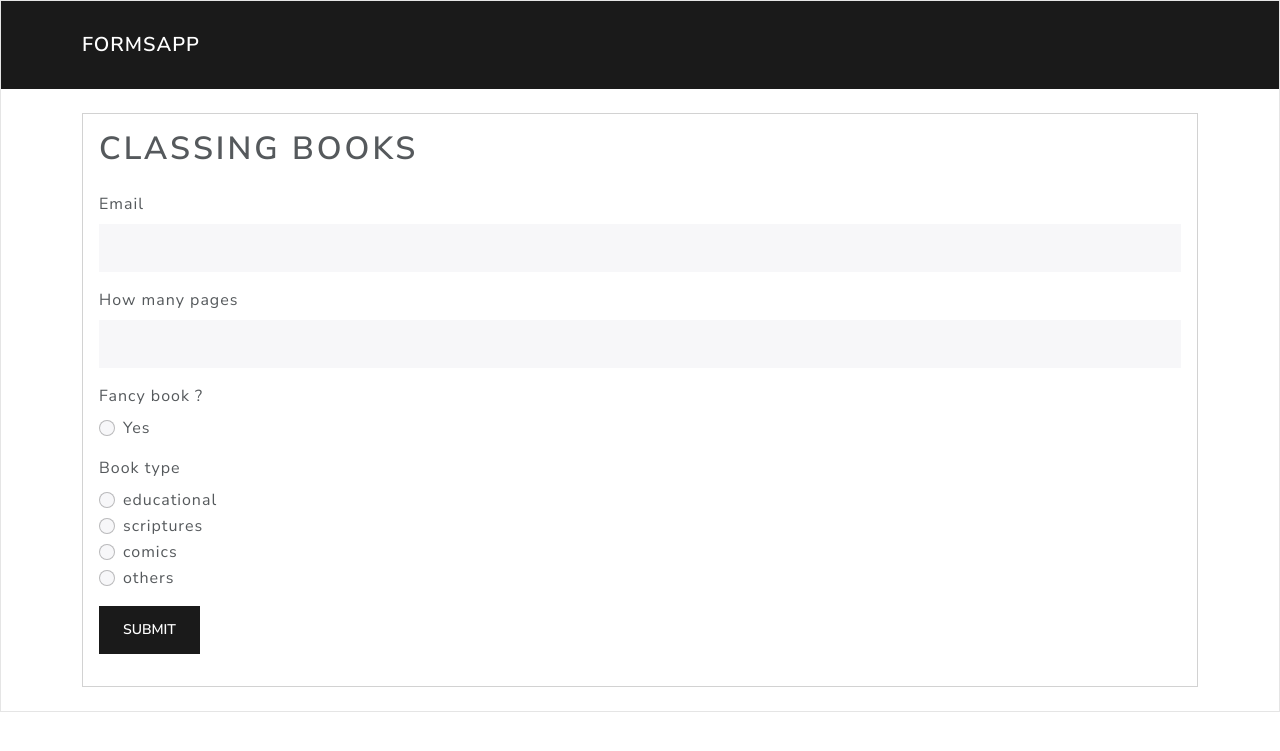
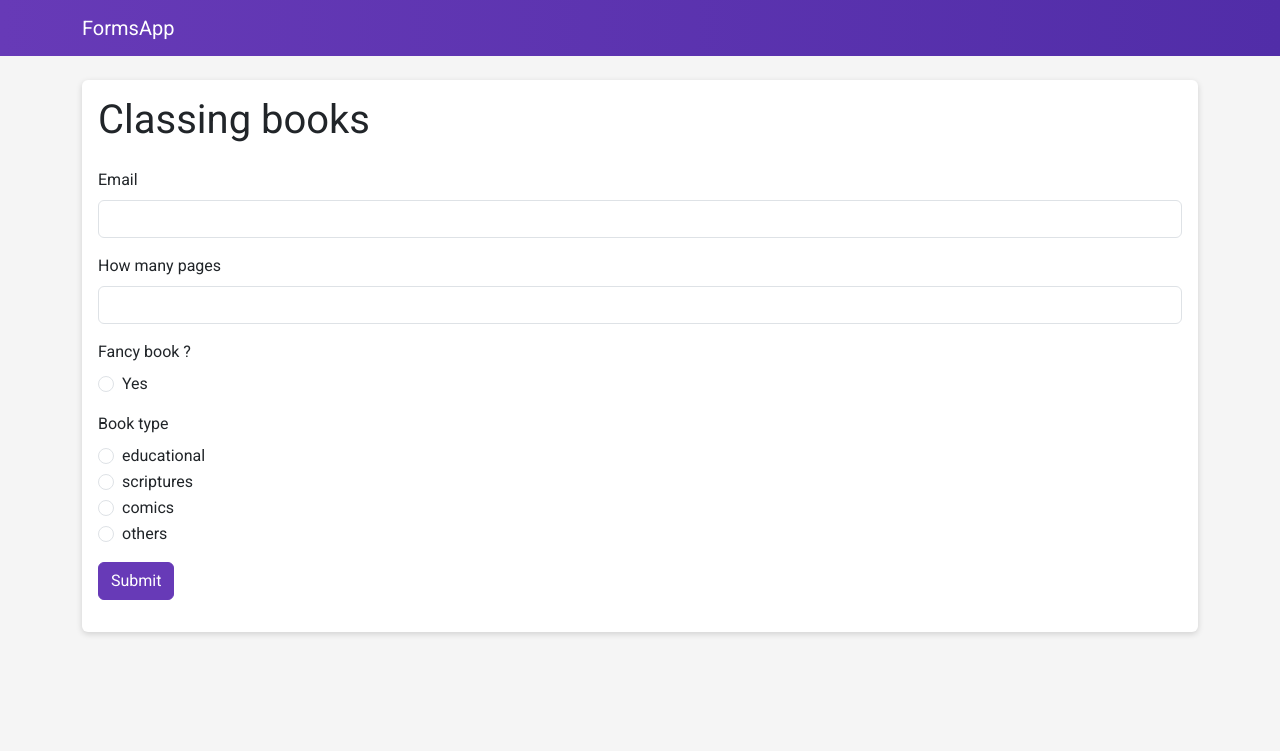
Before and after one commit to jaibhasin/google_forms_flask, a Flask app: page /form/1 in a window 1280 px wide. Shown: the top 751 px of the page. Run offline with Flask 3, Linux system fonts and the light colour scheme; some libraries are stand-ins or nearby versions.

Commit message:
Add custom styling for Google Forms-like appearance

```diff
--- /dev/null
+++ b/myproject/static/styles.css
@@ -0,0 +1,24 @@
+body {
+    background-color: #f5f5f5;
+    font-family: 'Roboto', sans-serif;
+}
+
+.navbar {
+    background: linear-gradient(90deg, #673ab7, #512da8);
+}
+
+.card {
+    border: none;
+    box-shadow: 0 2px 6px rgba(0,0,0,0.15);
+    margin-bottom: 20px;
+}
+
+.btn-primary {
+    background-color: #673ab7;
+    border-color: #673ab7;
+}
+
+.btn-primary:hover {
+    background-color: #5e35b1;
+    border-color: #5e35b1;
+}
--- a/myproject/templates/base.html
+++ b/myproject/templates/base.html
@@ -1,14 +1,18 @@
 <!doctype html>
 <html>
 <head>
-    <title>Simple Forms App</title>
-    <link href="https://cdn.jsdelivr.net/npm/bootswatch@5.3.2/dist/lux/bootstrap.min.css" rel="stylesheet">
+    <title>FormsApp</title>
+    <link rel="preconnect" href="https://fonts.googleapis.com">
+    <link rel="preconnect" href="https://fonts.gstatic.com" crossorigin>
+    <link href="https://fonts.googleapis.com/css2?family=Roboto&display=swap" rel="stylesheet">
+    <link href="https://cdn.jsdelivr.net/npm/bootstrap@5.3.2/dist/css/bootstrap.min.css" rel="stylesheet">
+    <link rel="stylesheet" href="{{ url_for('static', filename='styles.css') }}">
     <script src="https://cdn.jsdelivr.net/npm/chart.js@4.4.1/dist/chart.umd.min.js"></script>
 </head>
-<body class="bg-light">
-    <nav class="navbar navbar-expand-lg navbar-dark bg-primary mb-4">
+<body>
+    <nav class="navbar navbar-expand-lg mb-4">
         <div class="container">
-            <a class="navbar-brand" href="{{ url_for('index') }}">FormsApp</a>
+            <a class="navbar-brand text-white" href="{{ url_for('index') }}">FormsApp</a>
         </div>
     </nav>
     <div class="container pb-4">
```
